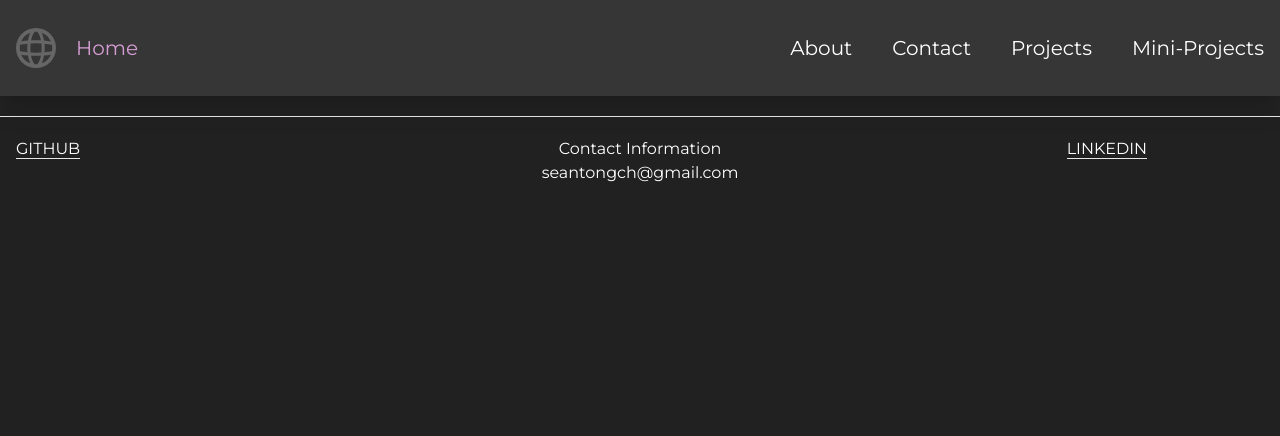
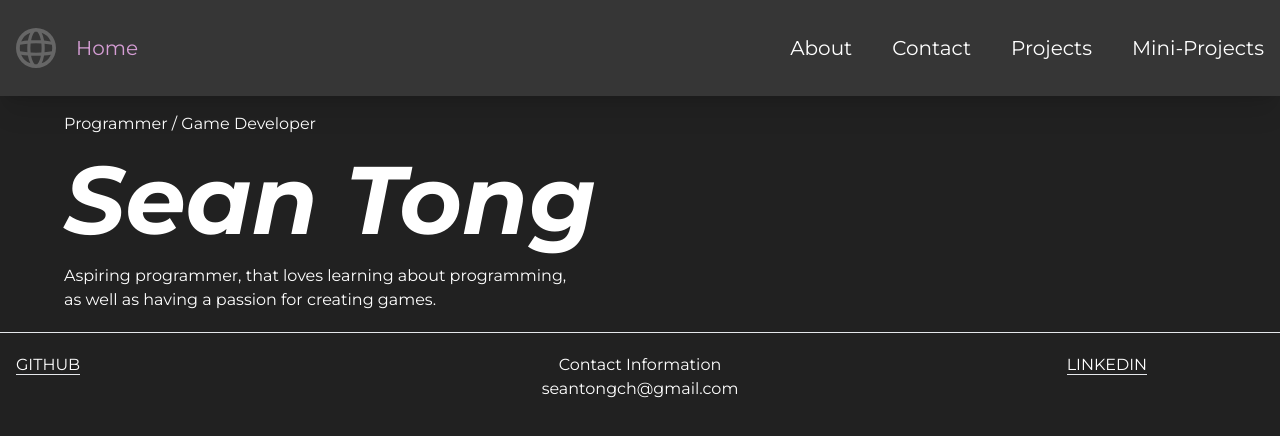
Before and after one commit to Snippin/Portfolio, a Next.js app: page / in a window 1280 px wide. Shown: the top 436 px of the page. Built offline with nearby package versions, Linux system fonts and the light colour scheme.

Commit message:
Add a small description about myself in home page

```diff
--- a/src/app/page.js
+++ b/src/app/page.js
@@ -6,8 +6,24 @@ export default function Home()
   return (
     <>
       <Navbar currentPage="Home" />
-      <div className="pt-24">
+
+      <div className="pt-28 px-3 md:px-16">
+        <h1>
+          Programmer / Game Developer
+        </h1>
+
+        <p className="text-2xl font-bold italic my-4 md:text-8xl">
+          Sean Tong
+        </p>
+
+        <p>
+          Aspiring programmer, that loves learning about programming,{" "}
+          <span className="inline md:block">
+            as well as having a passion for creating games.
+          </span>
+        </p>
       </div>
+
       <Footer />
     </>
   );
```
